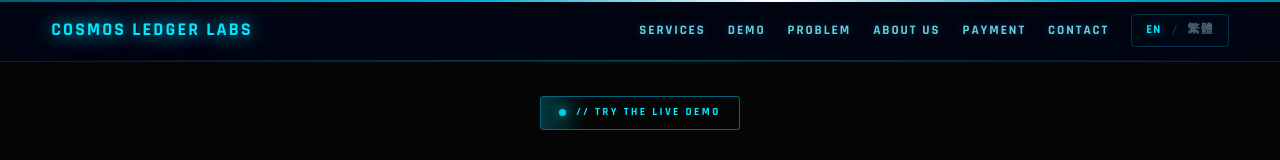
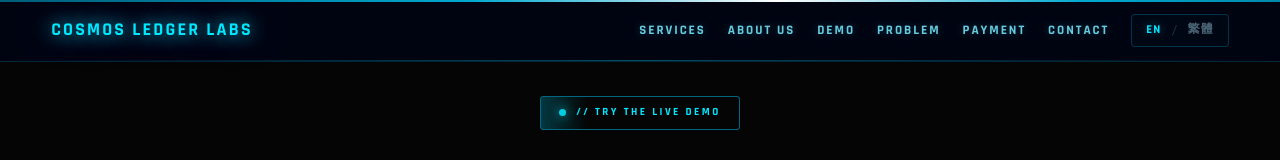
Before and after one commit to cosmosledgerlabs/cosmosledgerlabs-website, a Next.js app: page / in a window 1280 px wide. Shown: the top 160 px of the page. Built offline with nearby package versions, Linux system fonts and the light colour scheme; no server answers.

Commit message:
Remove duplicate 'About' link in Nav component

```diff
--- a/components/Nav.js
+++ b/components/Nav.js
@@ -24,9 +24,9 @@
         </button>
         <div className={`${styles.links} ${open ? styles.linksOpen : ''}`}>
           <Link href="/services" onClick={close}>{t('nav', 'services', lang)}</Link>
+          <Link href="/about" onClick={close}>{t('nav', 'about', lang)}</Link>
           <Link href="/flow" onClick={close}>{t('nav', 'demo', lang)}</Link>
           <Link href="/#problem" onClick={close}>{t('nav', 'problem', lang)}</Link>
-          <Link href="/about" onClick={close}>{t('nav', 'about', lang)}</Link>
           <Link href="/payment" onClick={close}>{t('nav', 'payment', lang)}</Link>
           <Link href="/#contact" onClick={close}>{t('nav', 'contact', lang)}</Link>
           <LangToggle lang={lang} setLang={setLang} />
```
